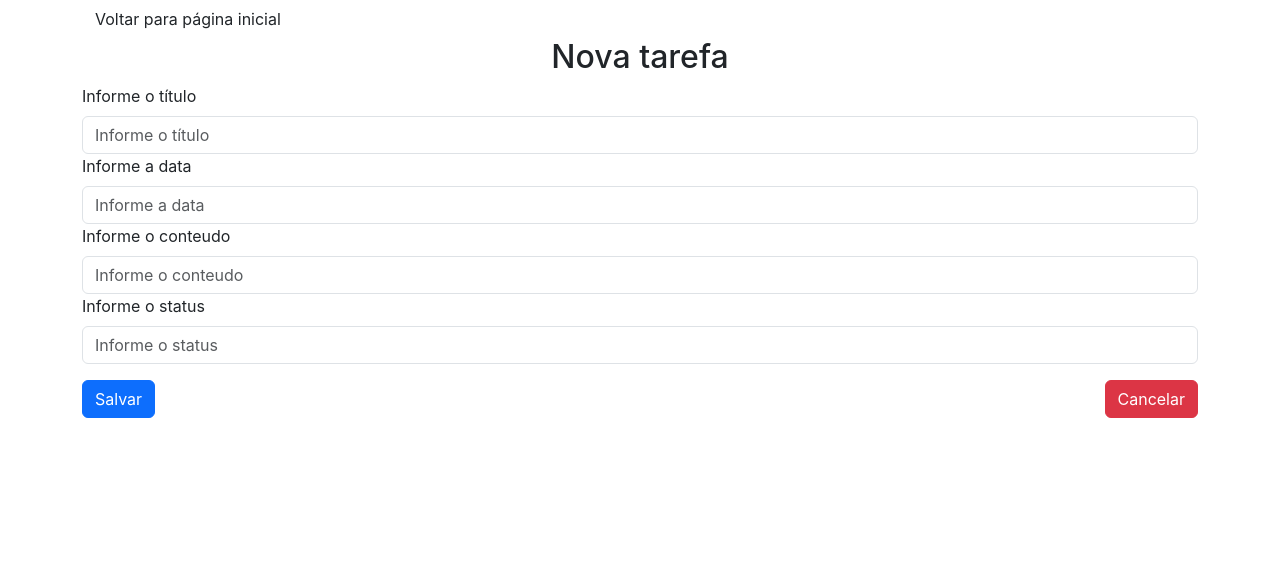
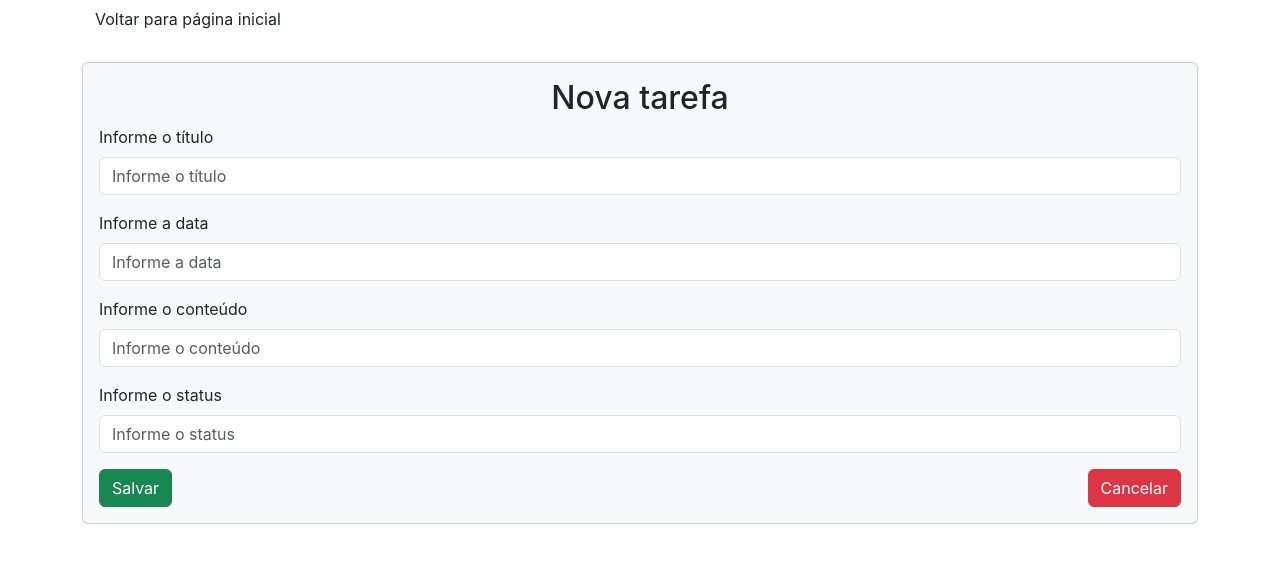
Before and after one commit to alexiacorrea/TrabFinalVS, a React (Create React App) app: page /tarefas/cadastrar in a window 1280 px wide. Shown: the top 562 px of the page. Built offline with nearby package versions, Linux system fonts and the light colour scheme.

Commit message:
Update cadastro.js

```diff
--- a/src/componentes/cadastro.js
+++ b/src/componentes/cadastro.js
@@ -1,58 +1,88 @@
-import { useState } from "react"
+import { useState } from "react";
 import { Link } from 'react-router-dom';
 
 export default function Cadastro() {
-    const [titulo, setTitulo] = useState('')
-    const [data, setData] = useState('')
-    const [conteudo, setConteudo] = useState('')
-    const [status, setStatus] = useState('')
+    const [titulo, setTitulo] = useState('');
+    const [data, setData] = useState('');
+    const [conteudo, setConteudo] = useState('');
+    const [status, setStatus] = useState('');
 
-    async function salvar(){
-        let obj={titulo, data, conteudo, status}
+    async function salvar() {
+        let obj = { titulo, data, conteudo, status };
 
         if (obj?.titulo !== '' && obj?.data !== '' && obj?.conteudo !== '' && obj?.status !== '') {
-          const response = await fetch('http://localhost:8080/tarefas',
-          {
-              method:'POST',
-              headers: {'Content-Type':'application/json'},
-              body: JSON.stringify(obj)
-          })
-          .then(x => alert('Tarefa criada com sucesso')
-          )
+            const response = await fetch('http://localhost:8080/tarefas', {
+                method: 'POST',
+                headers: { 'Content-Type': 'application/json' },
+                body: JSON.stringify(obj)
+            });
+            alert('Tarefa criada com sucesso!');
         } else {
-          alert("Preencha todos os campos!")
+            alert("Preencha todos os campos!");
         }
     }
 
     return (
         <div className="container">
             <Link to="/">
-             <button className="btn" data-bs-toggle="button">Voltar para página inicial</button>
-            </Link><br></br>
-            <h2 className="text-center">Nova tarefa</h2>
-            <label className="form-label">Informe o título</label>
-
-            <input className="form-control" type="text"
-                placeholder="Informe o título" value={titulo} onChange={txt =>
-                    setTitulo(txt.target.value)} />
-
-            <label className="form-label">Informe a data</label>
-            <input className="form-control" type="text" placeholder="Informe a data" value={data} onChange={txt => setData(txt.target.value)} />
-
-            <label className="form-label">Informe o conteudo</label>
-            <input className="form-control" type="text" placeholder="Informe o conteudo" value={conteudo} onChange={txt => setConteudo(txt.target.value)} />
-
-            <label className="form-label">Informe o status</label>
-            <input className="form-control" type="text" placeholder="Informe o status" value={status} onChange={txt => setStatus(txt.target.value)} />
-
-            <div className="mt-3 d-flex justify-content-between">
-                <button onClick={salvar} className="btn btn-primary">Salvar</button>
-                <button className="btn btn-danger">Cancelar</button>
+                <button className="btn" data-bs-toggle="button">Voltar para página inicial</button>
+            </Link>
+            <br /><br />
+            <div className="card bg-light" >
+                <div className="card-body">
+                    <h2 className="card-title text-center">Nova tarefa</h2>
+                    <form>
+                        <div className="mb-3">
+                            <label htmlFor="titulo" className="form-label">Informe o título</label>
+                            <input
+                                id="titulo"
+                                className="form-control"
+                                type="text"
+                                placeholder="Informe o título"
+                                value={titulo}
+                                onChange={txt => setTitulo(txt.target.value)}
+                            />
+                        </div>
+                        <div className="mb-3">
+                            <label htmlFor="data" className="form-label">Informe a data</label>
+                            <input
+                                id="data"
+                                className="form-control"
+                                type="text"
+                                placeholder="Informe a data"
+                                value={data}
+                                onChange={txt => setData(txt.target.value)}
+                            />
+                        </div>
+                        <div className="mb-3">
+                            <label htmlFor="conteudo" className="form-label">Informe o conteúdo</label>
+                            <input
+                                id="conteudo"
+                                className="form-control"
+                                type="text"
+                                placeholder="Informe o conteúdo"
+                                value={conteudo}
+                                onChange={txt => setConteudo(txt.target.value)}
+                            />
+                        </div>
+                        <div className="mb-3">
+                            <label htmlFor="status" className="form-label">Informe o status</label>
+                            <input
+                                id="status"
+                                className="form-control"
+                                type="text"
+                                placeholder="Informe o status"
+                                value={status}
+                                onChange={txt => setStatus(txt.target.value)}
+                            />
+                        </div>
+                        <div className="mt-3 d-flex justify-content-between">
+                            <button onClick={salvar} className="btn btn-success">Salvar</button>
+                            <button className="btn btn-danger">Cancelar</button>
+                        </div>
+                    </form>
+                </div>
             </div>
-
-
- {/* {`${titulo} ${data} ${conteudo} ${status}`} */}
-
         </div>
     )
 }
```
